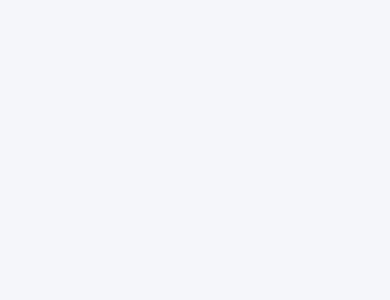
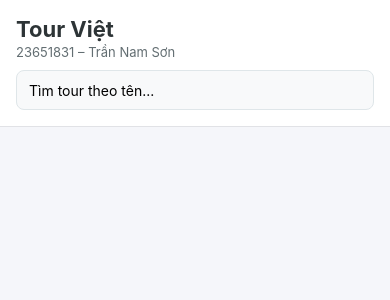
Before and after one commit to TranSon-code/TourApp_GK, a React Native app: screen / in a window 390 px wide. Shown: the top 300 px of the page. Built offline with nearby package versions, Linux system fonts and the light colour scheme.

Commit message:
feat(C1c): header with title, student info, and search TextInput with state

```diff
--- a/App.tsx
+++ b/App.tsx
@@ -1,12 +1,23 @@
-import React from 'react';
-import { StyleSheet, View } from 'react-native';
+import React, { useState } from 'react';
+import { StyleSheet, View, Text, TextInput } from 'react-native';
 import { SafeAreaProvider, SafeAreaView } from 'react-native-safe-area-context';
 
 export default function App() {
+  const [searchText, setSearchText] = useState('');
+
   return (
     <SafeAreaProvider>
       <SafeAreaView style={styles.container}>
-        <View style={styles.content} />
+        <View style={styles.header}>
+          <Text style={styles.appTitle}>Tour Việt</Text>
+          <Text style={styles.studentInfo}>23651831 – Trần Nam Sơn</Text>
+          <TextInput
+            style={styles.searchInput}
+            placeholder="Tìm tour theo tên..."
+            value={searchText}
+            onChangeText={setSearchText}
+          />
+        </View>
       </SafeAreaView>
     </SafeAreaProvider>
   );
@@ -14,5 +25,20 @@ export default function App() {
 
 const styles = StyleSheet.create({
   container: { flex: 1, backgroundColor: '#f5f6fa' },
-  content: { flex: 1 },
+  header: {
+    padding: 16,
+    backgroundColor: '#fff',
+    borderBottomWidth: 1,
+    borderBottomColor: '#e1e2e6',
+  },
+  appTitle: { fontSize: 22, fontWeight: 'bold', color: '#2d3436' },
+  studentInfo: { fontSize: 13, color: '#636e72', marginTop: 2, marginBottom: 10 },
+  searchInput: {
+    height: 40,
+    borderWidth: 1,
+    borderColor: '#dfe6e9',
+    borderRadius: 8,
+    paddingHorizontal: 12,
+    backgroundColor: '#f8f9fa',
+  },
 });
```
